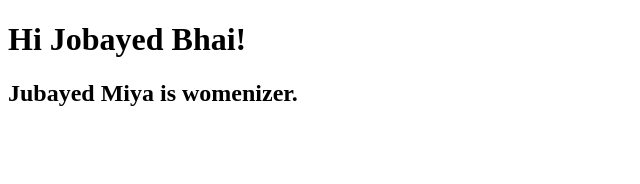
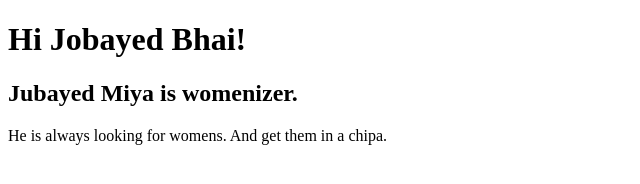
Before and after one commit to Rittik-007/test, a plain HTML site: page index.html in a window 1280 px wide. Shown: the whole page, without its empty margins (0-640 px from the left). Drawn offline with Linux system fonts and the light colour scheme.

Commit message:
adding a paragraph to index file

```diff
--- a/index.html
+++ b/index.html
@@ -8,5 +8,6 @@
 <body>
     <h1>Hi Jobayed Bhai!</h1>
     <h2>Jubayed Miya is womenizer.</h2>
+    <p>He is always looking for womens. And get them in a chipa.</p>
 </body>
 </html>
```
